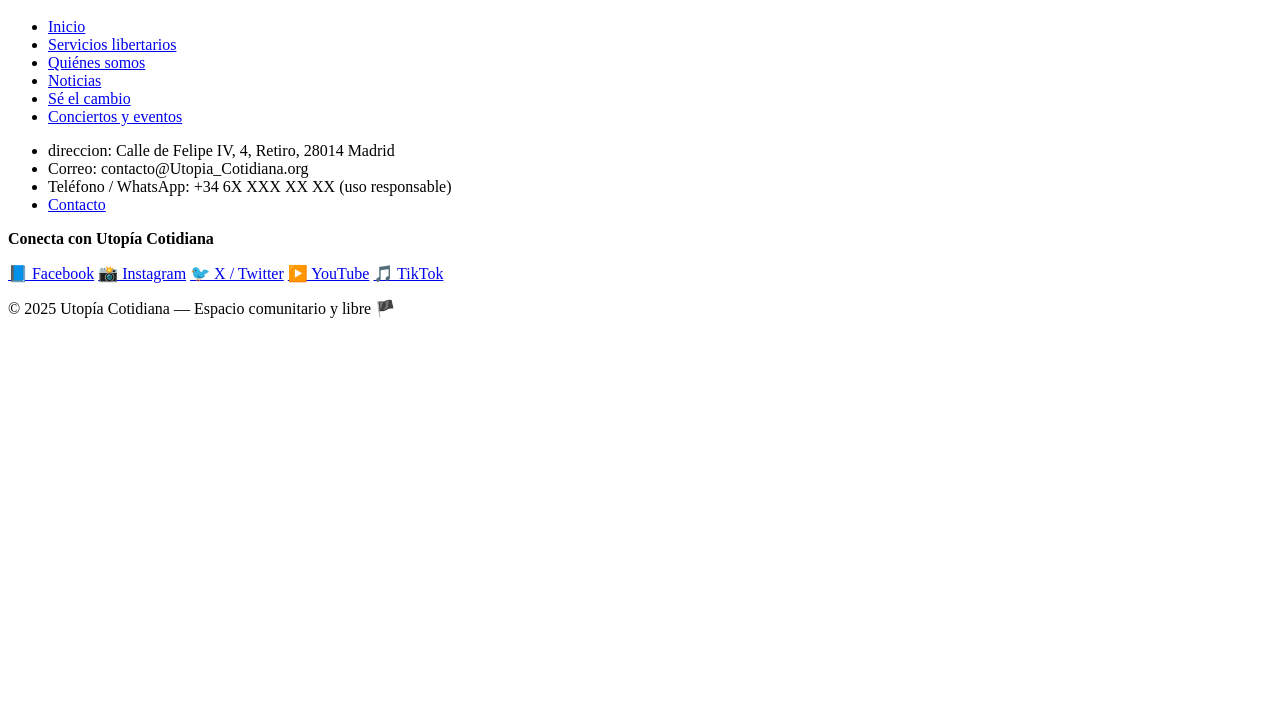
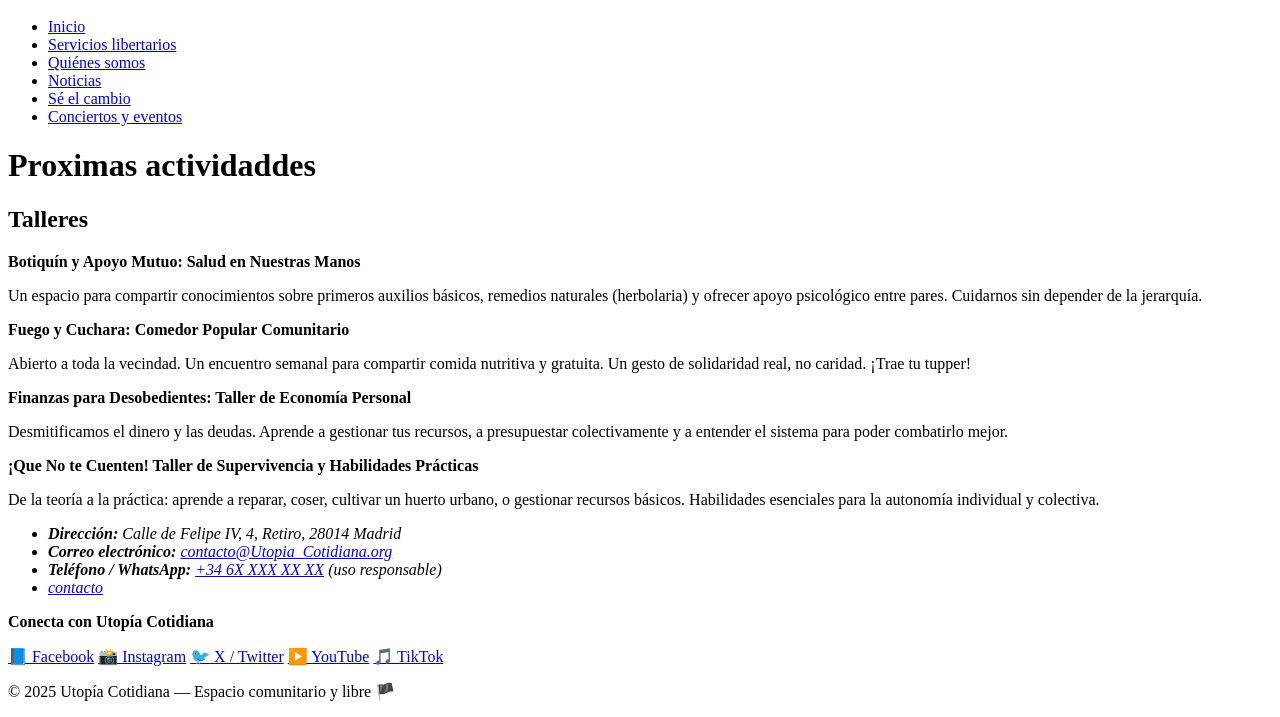
Before and after one commit to doliroj929/Utop-a_Cotidiana-, a plain HTML site: page blog.html in a window 1280 px wide. Shown: the part 1034-1751 px from the top of the page. Before the commit the page ends 1368 px from the top, so only its background shows below. Drawn offline with Linux system fonts and the light colour scheme.

Commit message:
Final_01

```diff
--- a/blog.html
+++ b/blog.html
@@ -27,24 +27,60 @@
 
 <!--main-->
 
+    <H1>Proximas actividaddes</H1>
+
+    <article>
+
+        <h2>Talleres</h2>
+
+        <section>
+        <p><strong>Botiquín y Apoyo Mutuo: Salud en Nuestras Manos</strong></p>
+        <p>Un espacio para compartir conocimientos sobre primeros auxilios básicos, remedios naturales (herbolaria) y ofrecer apoyo psicológico entre pares. Cuidarnos sin depender de la jerarquía.</p>
+        </section>
+
+        <section>
+        <p><strong>Fuego y Cuchara: Comedor Popular Comunitario</strong></p>
+        <p>Abierto a toda la vecindad. Un encuentro semanal para compartir comida nutritiva y gratuita. Un gesto de solidaridad real, no caridad. ¡Trae tu tupper!</p>
+        </section>
+
+        <section>
+        <p><strong>Finanzas para Desobedientes: Taller de Economía Personal</strong></p>
+        <p>Desmitificamos el dinero y las deudas. Aprende a gestionar tus recursos, a presupuestar colectivamente y a entender el sistema para poder combatirlo mejor.</p>
+        </section>
+
+        <section>
+        <p><strong>¡Que No te Cuenten! Taller de Supervivencia y Habilidades Prácticas</strong></p>
+        <p>De la teoría a la práctica: aprende a reparar, coser, cultivar un huerto urbano, o gestionar recursos básicos. Habilidades esenciales para la autonomía individual y colectiva.</p>
+        </section>
+
+    </article>
+
 
 <!--footer-->
+<footer>
     <section>
-    <article> </article>
+        <article aria-label="Información adicional">
+        </article>
+
+        <address>
             <ul>
             <li>
-            direccion: Calle de Felipe IV, 4, Retiro, 28014 Madrid
+                <strong>Dirección:</strong>
+                Calle de Felipe IV, 4, Retiro, 28014 Madrid
             </li>
             <li>
-            Correo: contacto@Utopia_Cotidiana.org
+                <strong>Correo electrónico:</strong>
+                <a href="mailto:contacto@Utopia_Cotidiana.org">contacto@Utopia_Cotidiana.org</a>
             </li>
             <li>
-            Teléfono / WhatsApp: +34 6X XXX XX XX (uso responsable)
+                <strong>Teléfono / WhatsApp:</strong>
+                <a href="tel:+346XXXXXXXX">+34 6X XXX XX XX</a> <span>(uso responsable)</span>
             </li>
             <li>
-            <a href="./contacto.html">Contacto</a>
+                <a href="./contacto.html">contacto</a>
             </li>
             </ul>
+        </address>
 
         <article>
             <P> <strong>Conecta con Utopía Cotidiana</strong></P>
@@ -56,6 +92,8 @@
                 <p>© 2025 Utopía Cotidiana — Espacio comunitario y libre 🏴</p>
         </article>
     </section>
+</footer>
+
 
 
 
```
Also changed, not shown: about.html (+43 -6 lines), conciertos_ev.html (+15 -5 lines), contacto.html (+14 -5 lines), index.html (+33 -11 lines), servicios.html (+14 -5 lines), assets/Taller.jpg (added), assets/banner.png (added), 1 other file. Lines whose indentation alone changed are shown as unchanged.
